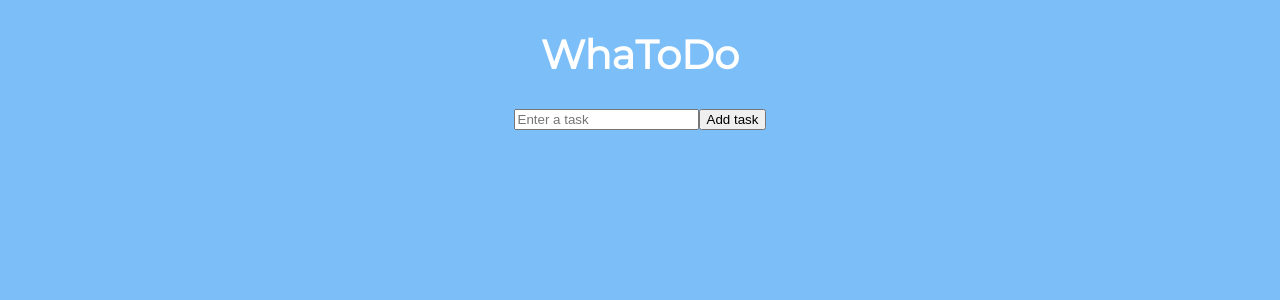
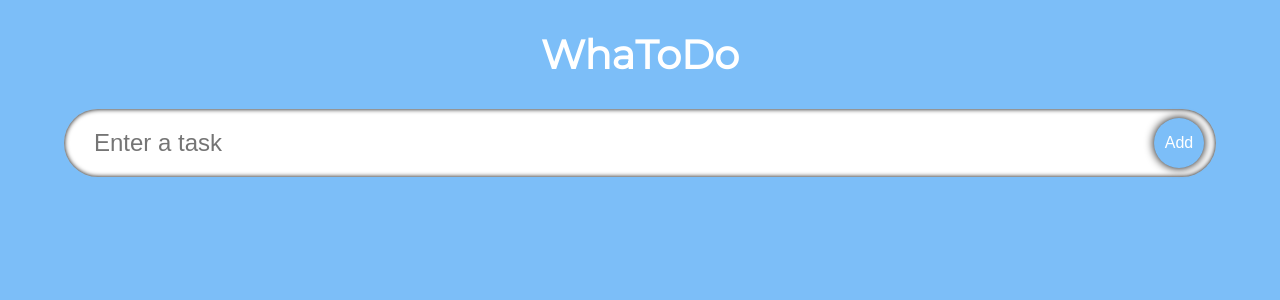
Before and after one commit to alexei-dayrit/react-typescript-todo, a React (Create React App) app: page / in a window 1280 px wide. Shown: the top 300 px of the page. Built offline with nearby package versions, Linux system fonts and the light colour scheme; the HTML template or start-up script is replaced by a standard one.

Commit message:
Styled InputField component in styles.css.

```diff
--- a/src/components/InputField.tsx
+++ b/src/components/InputField.tsx
@@ -1,10 +1,11 @@
-import React from 'react'
+import React from 'react';
+import '../styles.css';
 
 const InputField = () => {
   return (
     <form className='input'>
       <input type='input' placeholder='Enter a task' className='input-box'/>
-      <button className='submit-btn' type='submit'>Add task</button>
+      <button className='submit-btn' type='submit'>Add</button>
     </form>
   )
 }
--- a/src/index.css
+++ b/src/index.css
@@ -1,13 +1,27 @@
 body {
   margin: 0;
-  font-family: -apple-system, BlinkMacSystemFont, 'Segoe UI', 'Roboto', 'Oxygen',
-    'Ubuntu', 'Cantarell', 'Fira Sans', 'Droid Sans', 'Helvetica Neue',
+  font-family:
+    -apple-system,
+    BlinkMacSystemFont,
+    "Segoe UI",
+    Roboto,
+    Oxygen,
+    Ubuntu,
+    Cantarell,
+    "Fira Sans",
+    "Droid Sans",
+    "Helvetica Neue",
     sans-serif;
   -webkit-font-smoothing: antialiased;
   -moz-osx-font-smoothing: grayscale;
 }
 
 code {
-  font-family: source-code-pro, Menlo, Monaco, Consolas, 'Courier New',
+  font-family:
+    source-code-pro,
+    Menlo,
+    Monaco,
+    Consolas,
+    "Courier New",
     monospace;
 }
--- /dev/null
+++ b/src/styles.css
@@ -0,0 +1,45 @@
+.input {
+  align-items: center;
+  display: flex;
+  position: relative;
+  width: 90%;
+}
+
+.input-box {
+  border-radius: 50px;
+  border: none;
+  box-shadow: inset 0 0 5px black;
+  font-size: 24px;
+  padding: 20px 30px;
+  transition: 0.2s;
+  width: 100%;
+}
+
+.input-box:focus {
+  box-shadow: 0 0 10px 1000px rgba(0, 0, 0, 0.5);
+  outline: none;
+}
+
+.submit-btn {
+  position: absolute;
+  width: 50px;
+  height: 50px;
+  margin: 12px;
+  border-radius: 50px;
+  border: none;
+  right: 0;
+  font-size: 16px;
+  background-color: rgb(124, 190, 248);
+  color: white;
+  transition: 0.2s all;
+  box-shadow: 0 0 10px black;
+}
+
+.submit-btn:hover {
+  background-color: rgb(79, 173, 255);
+}
+
+.submit-btn:active {
+  transform: scale(0.8);
+  box-shadow: 0 0 5px black;
+}
```
